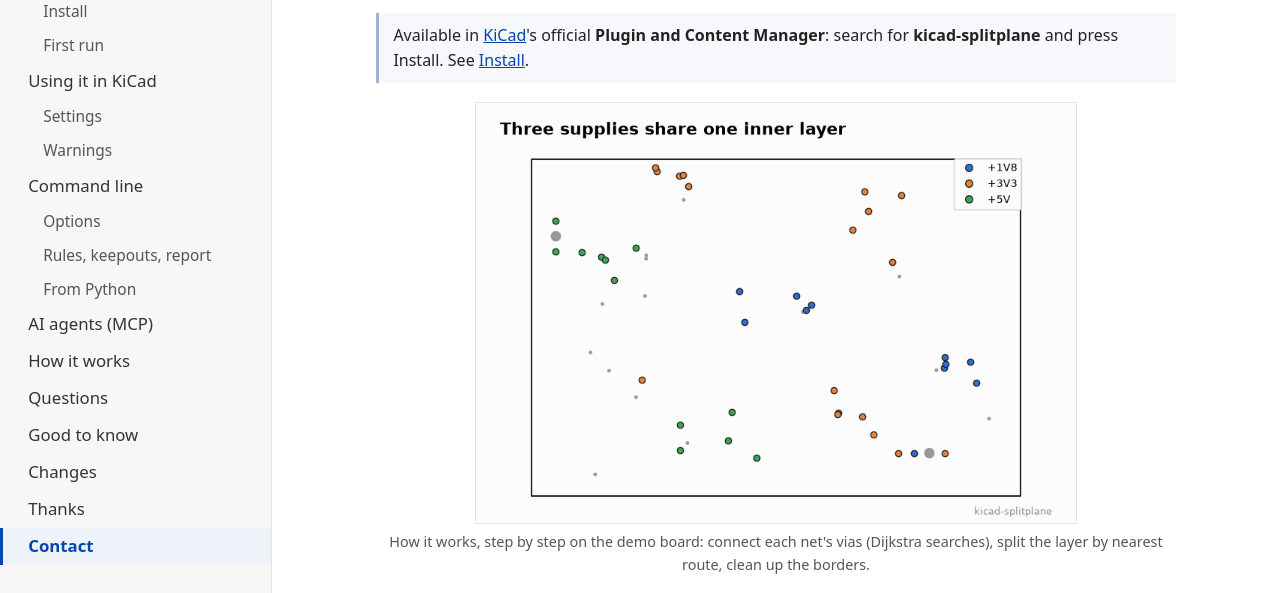
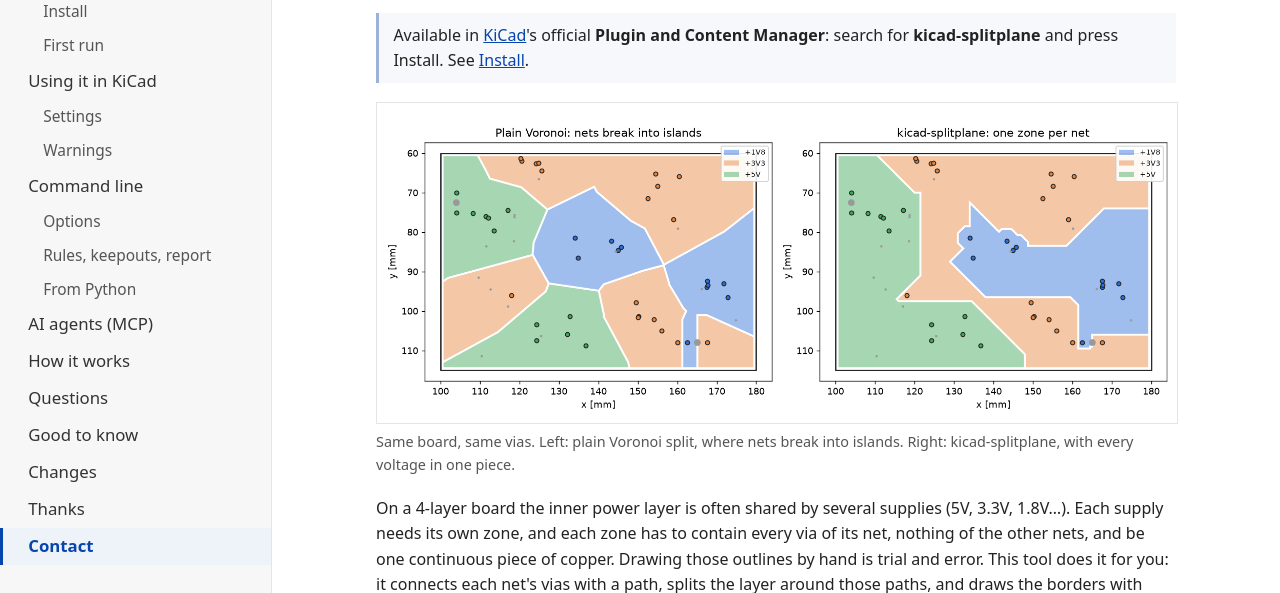
Before and after one commit to atuzlak/kicad-splitplane, a plain HTML site: page web/index.html in a window 1280 px wide. Shown: the part 183-776 px from the top of the page. Drawn offline with Linux system fonts and the light colour scheme; no server answers.

Commit message:
Web page: back to the static comparison image (the animation stays in the README)
Co-Authored-By: Claude Opus 5.5 <noreply@anthropic.com>

```diff
--- a/web/index.html
+++ b/web/index.html
@@ -52,8 +52,6 @@ img { max-width: 100%; height: auto; display: block; }
 figure { margin: 1.2em 0; }
 figure img { border: 1px solid #e5e5e5; }
 figcaption { font-size: 0.9em; color: #555; margin-top: 0.4em; }
-figure.demo img { width: 600px; margin: 0 auto; }
-figure.demo figcaption { text-align: center; }
 table { border-collapse: collapse; width: 100%; font-size: 0.93em; margin: 0 0 1em; }
 th, td { text-align: left; padding: 0.4em 0.6em; border-bottom: 1px solid #e5e5e5; vertical-align: top; }
 td:first-child { white-space: nowrap; }
@@ -161,9 +159,9 @@ footer a { color: #666; }
 <p class="lede">Split a KiCad power layer into one continuous copper zone per voltage, computed from where your vias are. Runs as a KiCad plugin, from the command line, or through AI agents (MCP).</p>
 <p class="note">Available in <a href="https://www.kicad.org">KiCad</a>'s official <strong>Plugin and Content Manager</strong>: search for <strong>kicad-splitplane</strong> and press Install. See <a href="#install-plugin">Install</a>.<span id="stats" hidden> <span id="downloads" hidden>Downloaded <strong></strong> times</span><span id="stats-and" hidden> and </span><span id="clones" hidden><span class="verb">cloned</span> <strong></strong> times on GitHub</span> so far.</span></p>
 
-<figure class="demo">
-  <img src="img/demo.gif" width="800" height="560" alt="Animation of the algorithm on a board with three supplies on one inner layer. Step 1: one net at a time, a Dijkstra search spreads from the vias already connected until it reaches the nearest unconnected via, and that path is added, until each net's vias form one tree; routes of different nets never cross. Step 2: every spot of the layer goes to the closest tree, measured around other copper. Step 3: the staircase borders are straightened into 0, 45 and 90 degree segments with a gap between the zones. Result: one continuous zone per supply.">
-  <figcaption>How it works, step by step on the demo board: connect each net's vias (Dijkstra searches), split the layer by nearest route, clean up the borders.</figcaption>
+<figure>
+  <img src="img/comparison.png" width="1560" height="624" alt="Two board previews side by side. Left: a plain Voronoi split where the +3V3 and +5V nets break into separate islands. Right: kicad-splitplane, where +1V8, +3V3 and +5V each form one connected zone with straight 45-degree edges.">
+  <figcaption>Same board, same vias. Left: plain Voronoi split, where nets break into islands. Right: kicad-splitplane, with every voltage in one piece.</figcaption>
 </figure>
 
 <p>On a 4-layer board the inner power layer is often shared by several supplies (5V, 3.3V, 1.8V…). Each supply needs its own zone, and each zone has to contain every via of its net, nothing of the other nets, and be one continuous piece of copper. Drawing those outlines by hand is trial and error. This tool does it for you: it connects each net's vias with a path, splits the layer around those paths, and draws the borders with straight 0°/45°/90° edges.</p>
```
